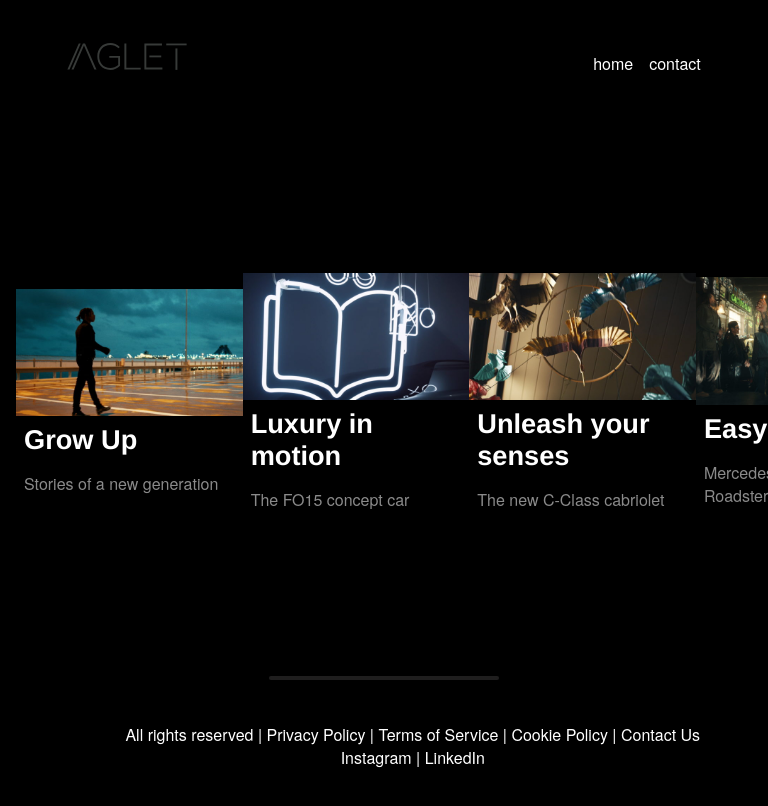
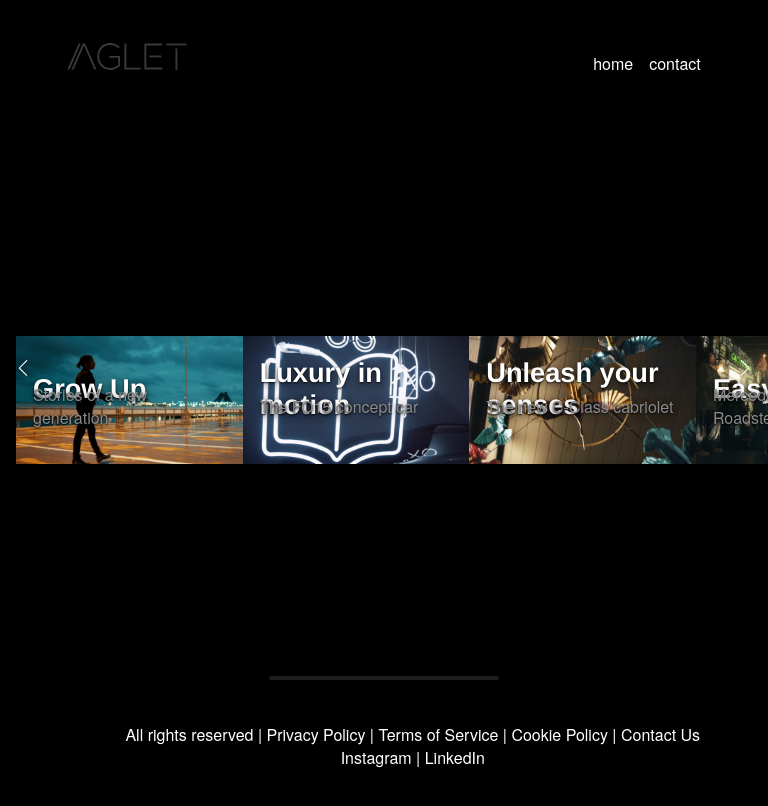
Before and after one commit to AdrianDaDon/Aglet, a React (Vite) app: page / in a window 768 px wide. Shown: the top 806 px of the page. Built offline with nearby package versions, Linux system fonts and the light colour scheme; a web font is replaced by a local one.

Commit message:
working on the responsiveness

```diff
--- a/src/App.jsx
+++ b/src/App.jsx
@@ -3,6 +3,7 @@ import Header from "./components/Header";
 import Footer from "./components/Footer";
 import Card from "./components/Card";
 import HorizontalScrollBar from "./components/HorizontalScrollBar";
+import { SlArrowLeft, SlArrowRight } from "react-icons/sl";
 import { data } from "../public/data";
 
 function App() {
@@ -52,6 +53,9 @@ function App() {
       <main>
         <div className="container"></div>
         <section className="sticky-section">
+
+          <SlArrowLeft className="scroll-arrow left-arrow" />
+          <SlArrowRight className="scroll-arrow right-arrow" />
           <div className="sticky" ref={stickyRef}>
             <div className={`horizontal-scroll-section scroll-section`}>
               {data.map((content, index) => {
--- a/src/styles/_card.scss
+++ b/src/styles/_card.scss
@@ -52,8 +52,37 @@
 
     }
 
-    @media (min-width: 768px) {
+    // Tablet View
+    @media (min-width: 768px) and (max-width: 1023px) {
+        display: flex;
+        flex-direction: column;
+        position: relative;
 
+        .card-title,
+        .card-subtitle {
+            position: absolute;
+            left: 50%;
+            transform: translateX(-50%);
+            width: 85%;
+            max-width: 100%;
+            margin: 0;
+            padding: 0 $spacing-md;
+
+            color: $text-primary;
+            text-shadow: 0 1px 2px rgba(0, 0, 0, 0.8), 0 2px 8px rgba(0, 0, 0, 0.6);
+            pointer-events: none;
+        }
+
+        .card-title {
+            top: 35%;
+            transform: translate(-50%, -50%);
+        }
+
+        .card-subtitle {
+            top: 55%;
+            transform: translate(-50%, -50%);
+            color: rgba(255, 255, 255, 0.9);
+        }
     }
 
     @media (min-width: 1024px) {
--- a/src/styles/style.scss
+++ b/src/styles/style.scss
@@ -44,7 +44,7 @@
   align-items: end;
 }
 
-// Progress bar (HorizontalScrollBar component)
+// Progress bar
 
 .scroll-progress {
 
@@ -123,3 +123,20 @@
     padding: 0 $spacing-md;
   }
 }
+
+// scroll arrows
+
+.scroll-arrow {
+  position: fixed;
+  top: 45%;
+  z-index: 100;
+}
+
+.left-arrow {
+  margin-left: 2%
+}
+
+.right-arrow {
+  margin-right: 2%;
+  right: 0;
+}
```
